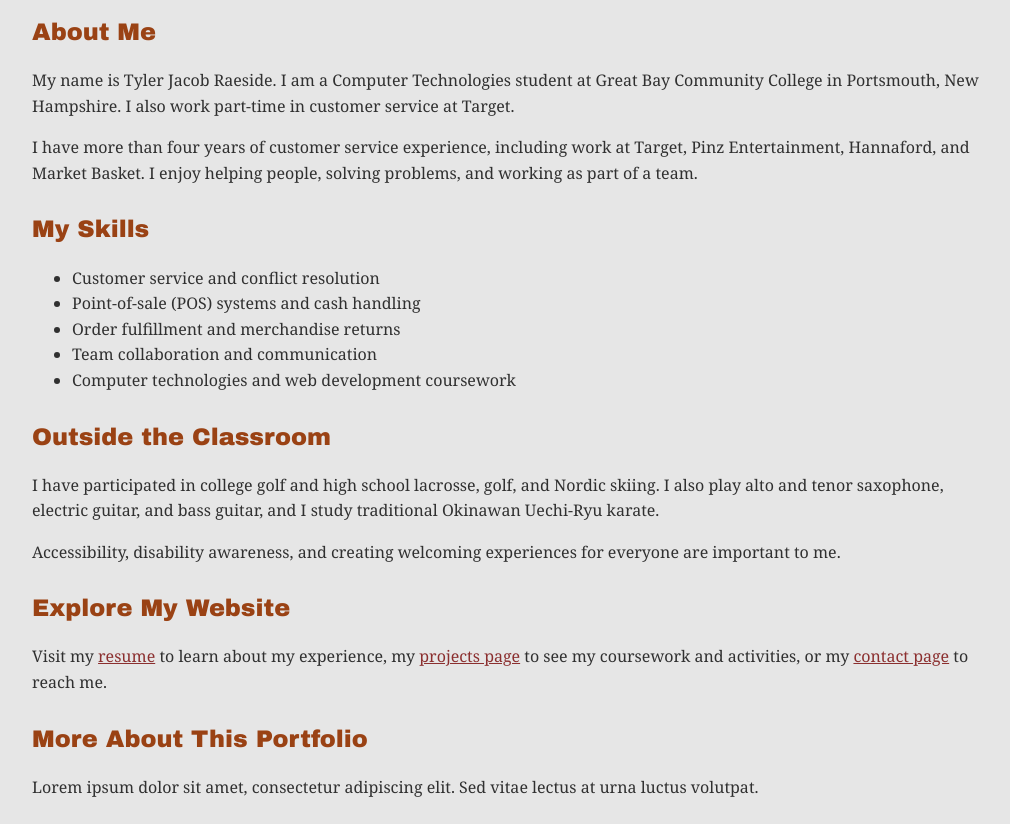
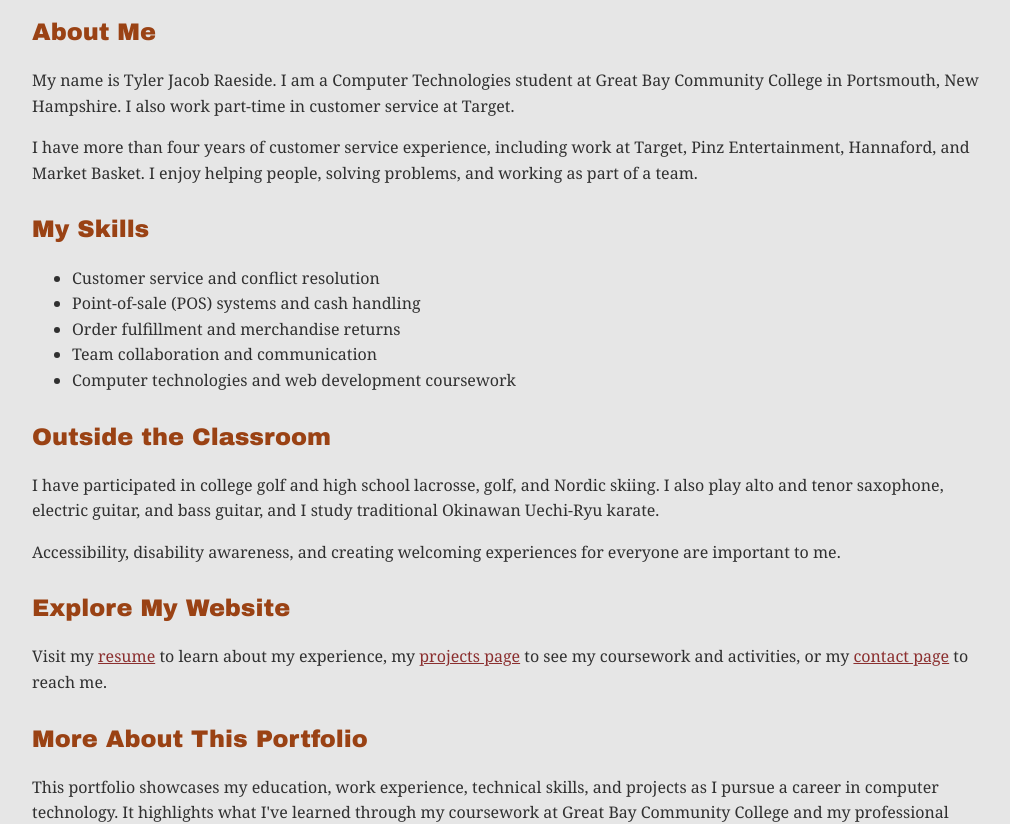
Before and after one commit to tjrae/124CIS-Course-Project-part-1, a plain HTML site: page index.html in a window 1280 px wide. Shown: the part 138-962 px from the top of the page, without its empty margins (128-1138 px from the left). Drawn offline with Linux system fonts and the light colour scheme.

Commit message:
Update index.html

```diff
--- a/index.html
+++ b/index.html
@@ -46,7 +46,7 @@
     </section>
     <section>
       <h2>More About This Portfolio</h2>
-      <p>Lorem ipsum dolor sit amet, consectetur adipiscing elit. Sed vitae lectus at urna luctus volutpat.</p>
+      <p>This portfolio showcases my education, work experience, technical skills, and projects as I pursue a career in computer technology. It highlights what I've learned through my coursework at Great Bay Community College and my professional experience.</p>
     </section>
   </main>
 
```
